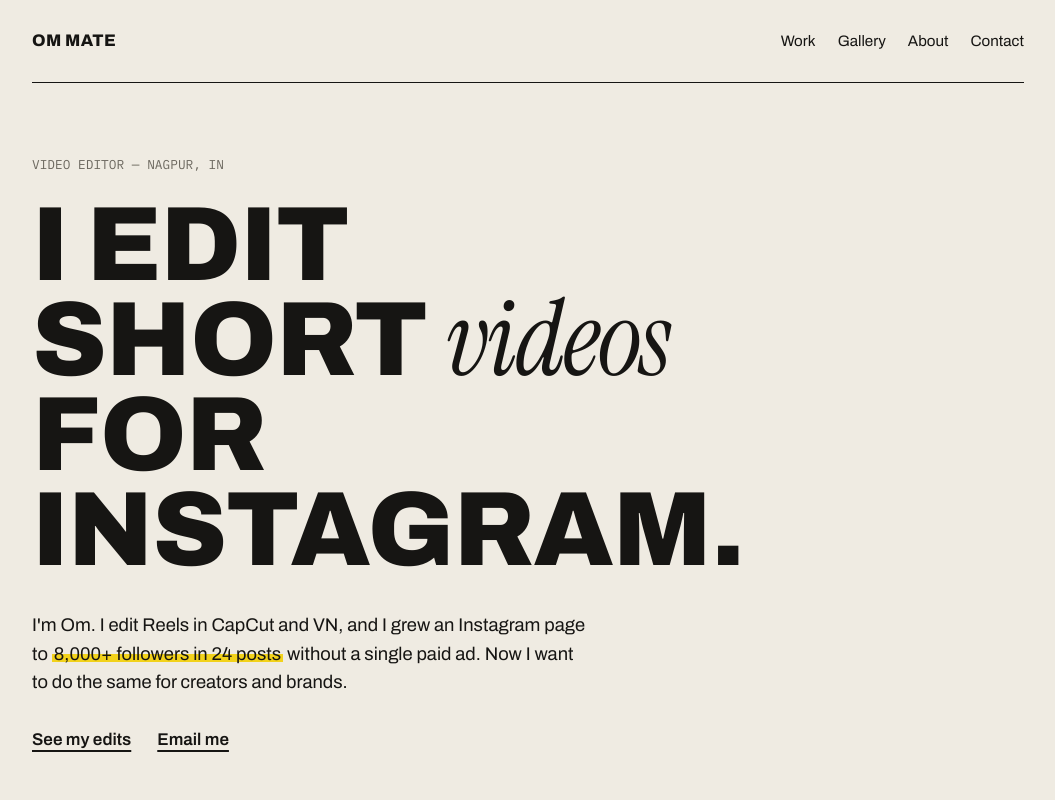
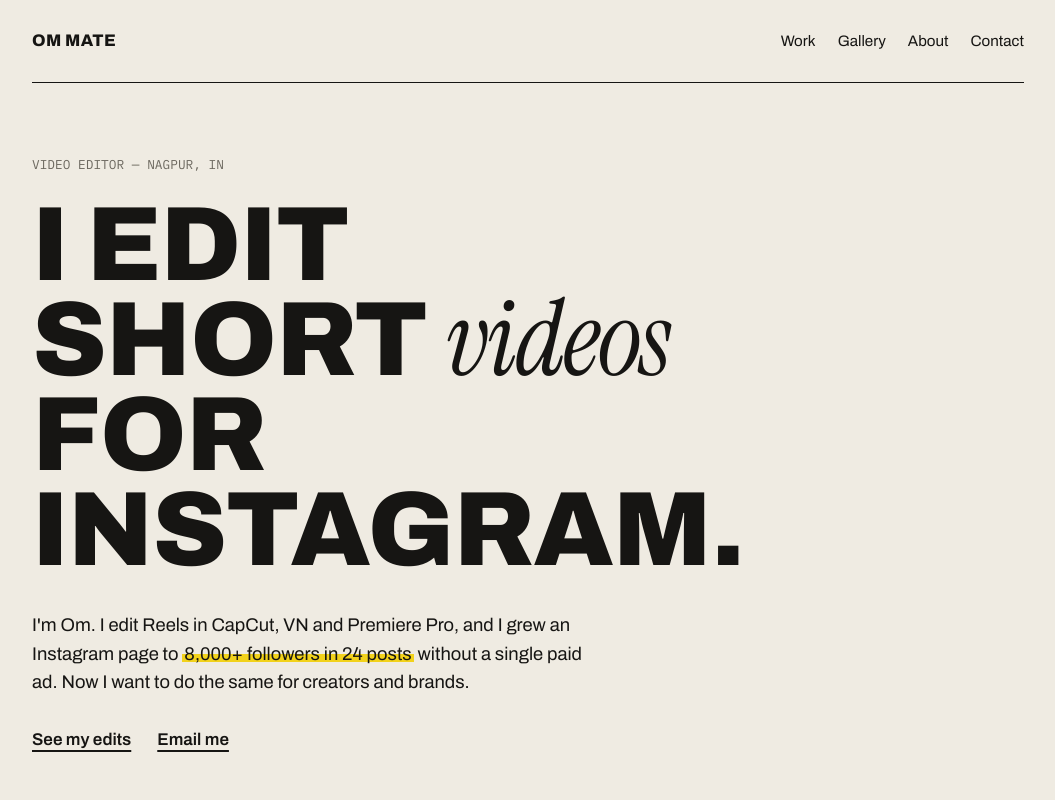
Before and after one commit to Nayan808/om-portfolio, a plain HTML site: page index.html in a window 1280 px wide. Shown: the top 800 px of the page, without its empty margins (112-1167 px from the left). Drawn offline with Linux system fonts and the light colour scheme.

Commit message:
Mention Premiere Pro in the hero
Co-Authored-By: Claude Opus 5.5 <noreply@anthropic.com>

```diff
--- a/index.html
+++ b/index.html
@@ -183,7 +183,7 @@
     <div>
       <p class="kicker">VIDEO EDITOR — NAGPUR, IN</p>
       <h1>I edit short <i>videos</i> for Instagram.</h1>
-      <p class="lede">I'm Om. I edit Reels in CapCut and VN, and I grew an Instagram page to <mark>8,000+ followers in 24 posts</mark> without a single paid ad. Now I want to do the same for creators and brands.</p>
+      <p class="lede">I'm Om. I edit Reels in CapCut, VN and Premiere Pro, and I grew an Instagram page to <mark>8,000+ followers in 24 posts</mark> without a single paid ad. Now I want to do the same for creators and brands.</p>
       <div class="intro-links">
         <a href="#work">See my edits</a>
         <a href="mailto:ommate56@gmail.com">Email me</a>
```
